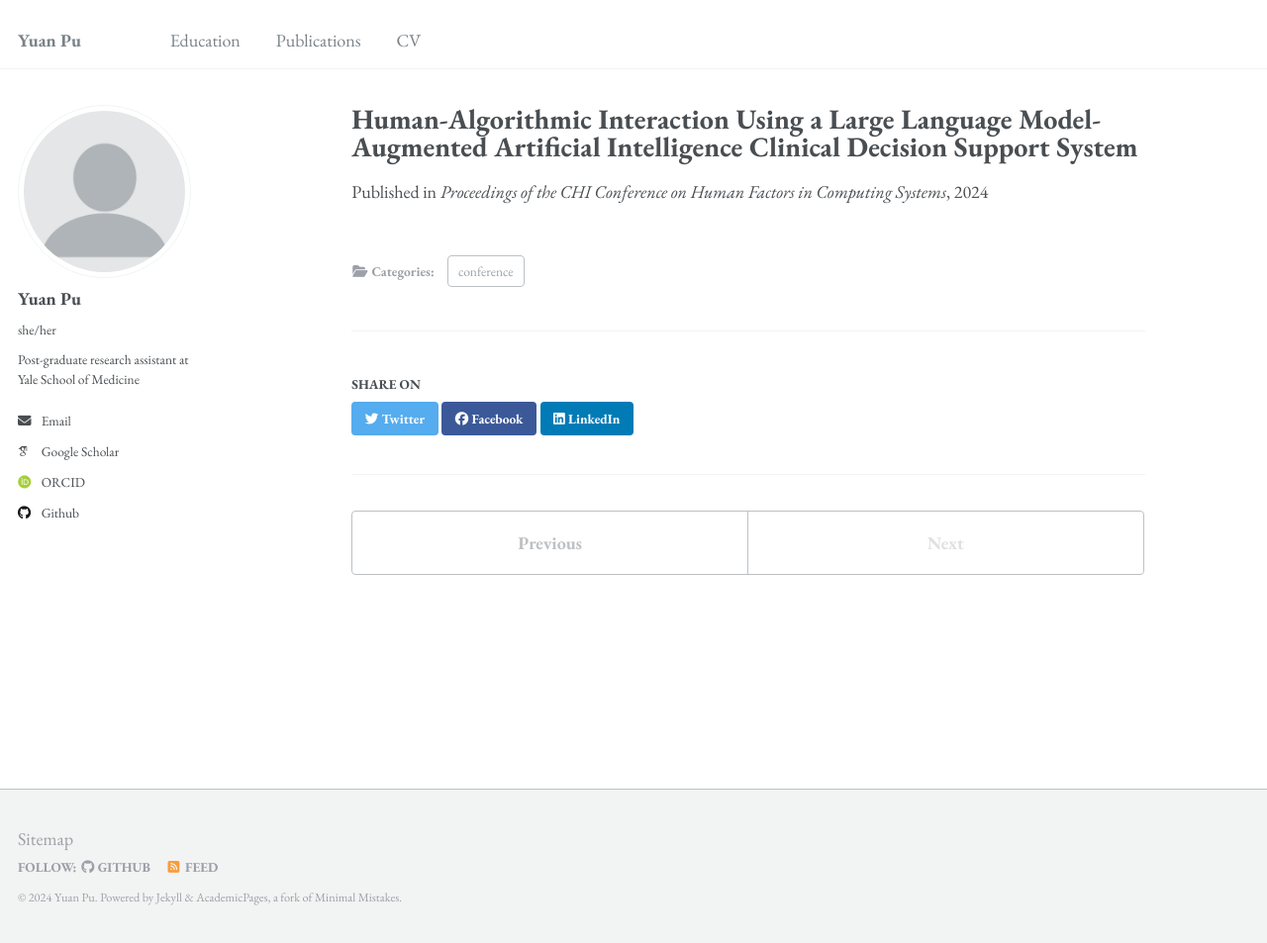
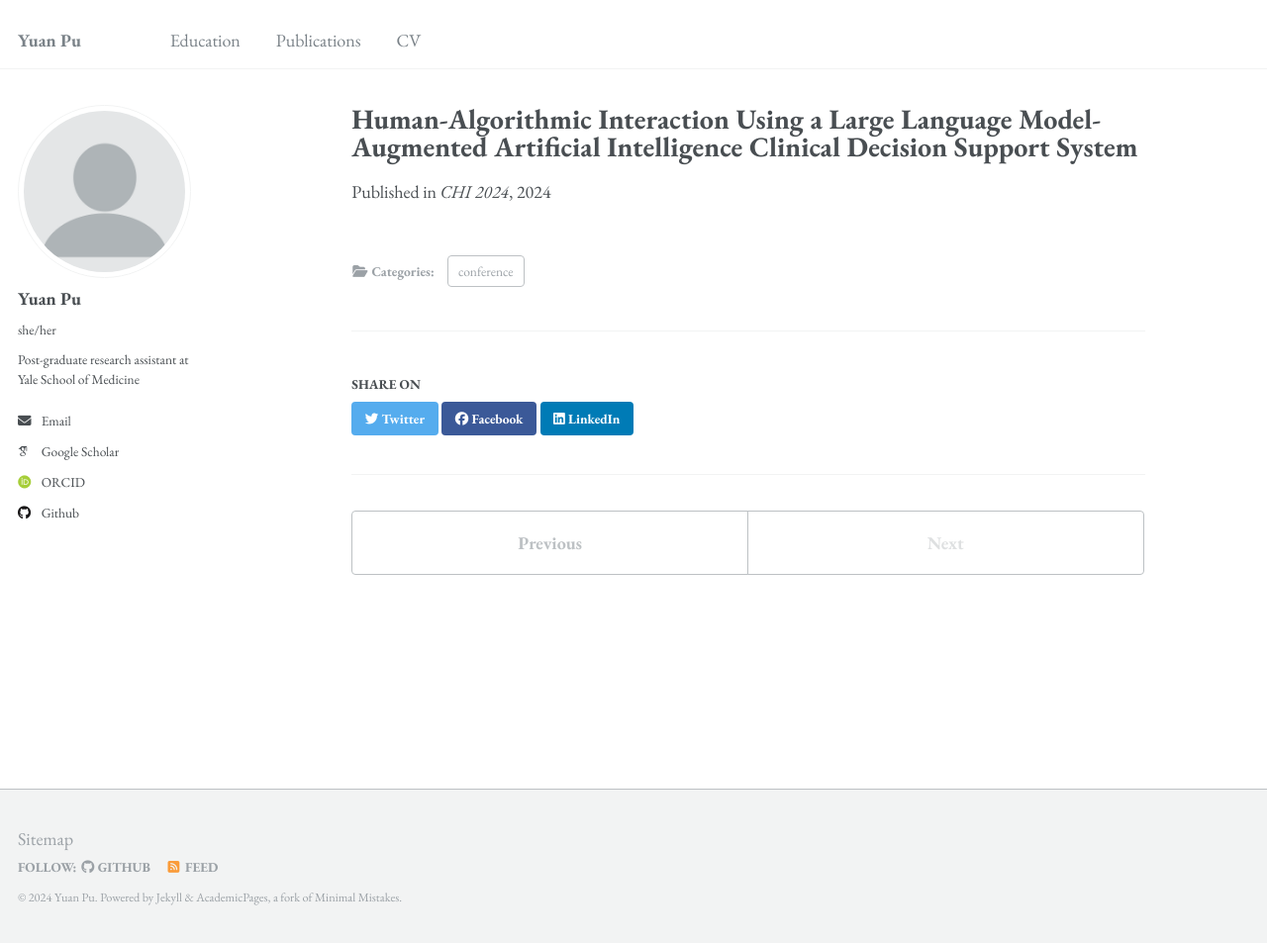
Before and after one commit to yuan-pu/yuan-pu_academicPages, a Jekyll site: the page built from _publications/chi2024.md, in a window 1280 px wide and 953 px high. Shown: the whole window at 99% size. Built offline with Jekyll 4.4.1, drawn with Linux system fonts in a browser that asks for light colours; some web fonts are replaced.

Commit message:
Update chi2024.md

```diff
--- a/_publications/chi2024.md
+++ b/_publications/chi2024.md
@@ -5,7 +5,6 @@ category: conference
 date: 2024-05-11
 year: 2024
 authors: 'Niroop Channa Rajashekar<sup>*</sup>, Yeo Eun Shin<sup>*</sup>, <u>Yuan Pu</u><sup>*</sup>, Sunny Chung, Kisung You, Mauro Giuffre, Colleen E Chan, Theo Saarinen, Allen Hsiao, Jasjeet Sekhon, Ambrose H Wong, Leigh V Evans, Rene F. Kizilcec, Loren Laine, Terika Mccall, Dennis Shung'
-note: '(<sup>*</sup>: equal contributions)'
-venue: 'Proceedings of the CHI Conference on Human Factors in Computing Systems'
+venue: 'CHI 2024'
 paperurl: 'https://doi.org/10.1145/3613904.3642024'
 ---
```
